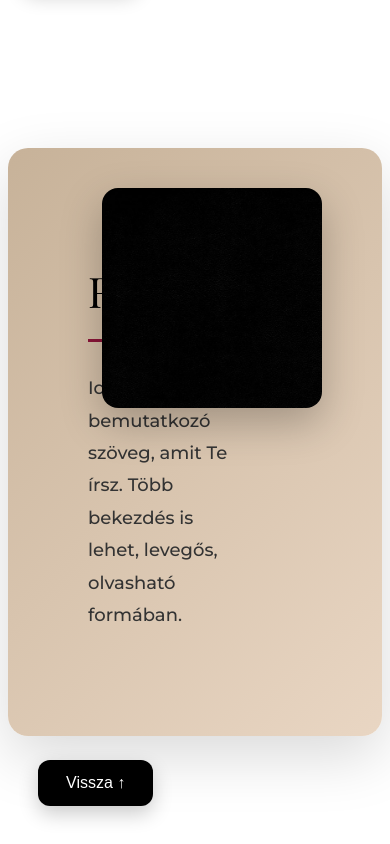
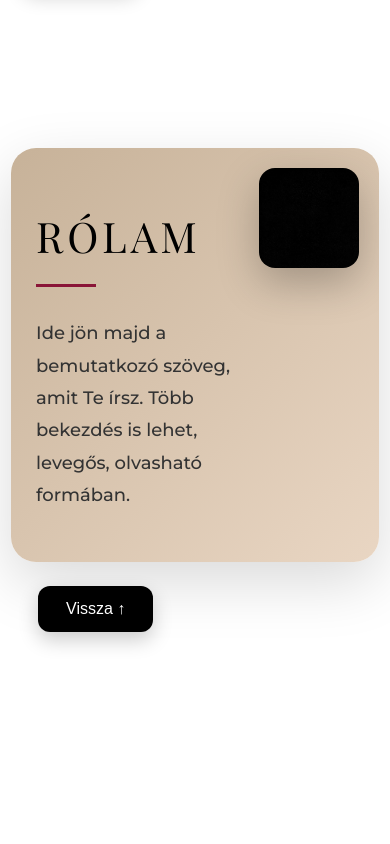
Before and after one commit to zalanzab/Portf-li-, a plain HTML site: page index.html in a window 390 px wide. Shown: the part 2755-3599 px from the top of the page. After the commit the page ends 3425 px from the top, so only its background shows below. Drawn offline with nearby package versions, Linux system fonts and the light colour scheme.

Commit message:
nyolcadik

```diff
--- a/style/style.css
+++ b/style/style.css
@@ -445,9 +445,10 @@ nav button:hover {
     width: 85%;
     max-width: 1200px;
     padding: 80px;
-    border-radius: 20px;
+    border-radius: 25px;
     background: linear-gradient(135deg, #c7b299, #e9d6c3 );
     box-shadow:0 20px 60px rgba(0,0,0,0.15);
+    transition: all 0.4s ease;
     overflow: hidden;
 
 }
@@ -460,7 +461,7 @@ nav button:hover {
 
 .about-card:hover {
     transform: translateY(-8px);
-    box-shadow: 0 20px 5dvi rgba(0,0,0,0.15);
+    box-shadow: 0 20px 50px rgba(0,0,0,0.15);
 }
 
 .about-content {
@@ -578,5 +579,25 @@ nav button:hover {
     .dropdown-content.mobile-open {
         display: block;
     }
+    .about-card {
+        width: 85%;
+        padding: 25px; /* kisebb margó mobilon */
+    }
+
+    .about-content {
+        max-width: 100%;
+        padding-right: 120px;
+    }
+
+    .about-image {
+        position: absolute;
+        top: 20px;
+        right: 20px;
+    }
+
+    .about-image img {
+        width: 100px;
+        height: 100px;
+    }
 
 }
```
